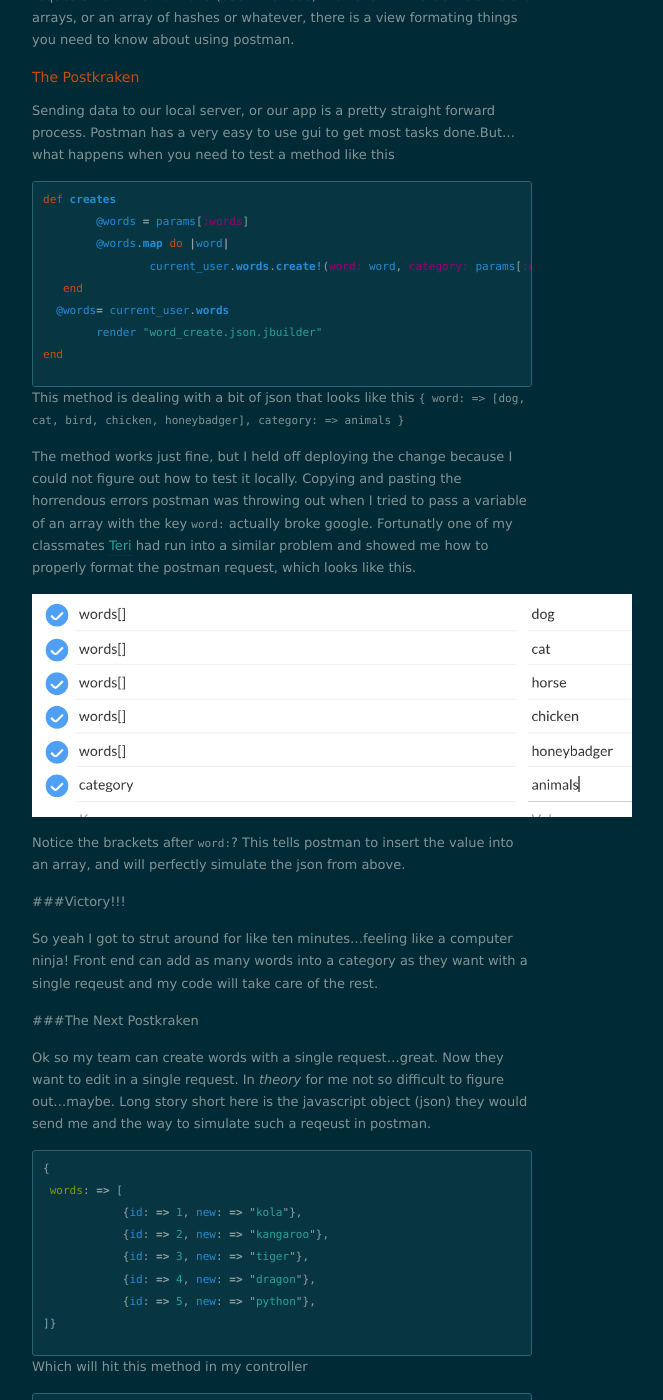
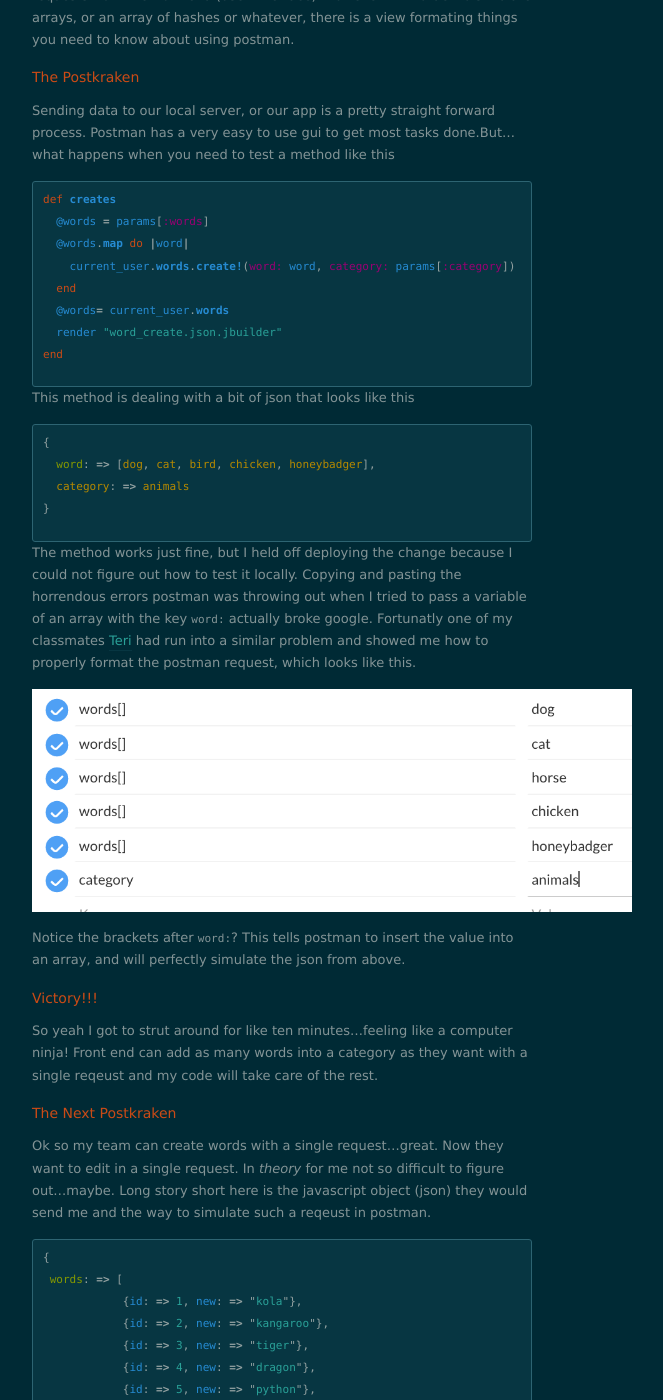
Before and after one commit to calderete/blog.github.io, a Jekyll site: the page built from _posts/2015-12-5-Postman-Is-Your-Freind-Most-of-the-Time.md, in a window 1280 px wide and 1400 px high, scrolled down 435 px. Shown: the whole window, without its empty margins (358-1021 px from the left). Built offline with Jekyll 4.4.1, drawn with Linux system fonts in a browser that asks for light colours; nearby versions of some CDN libraries; some of the changed text lies outside the part shown.

Commit message:
almost ready to go public

````diff
--- a/_posts/2015-12-5-Postman-Is-Your-Freind-Most-of-the-Time.md
+++ b/_posts/2015-12-5-Postman-Is-Your-Freind-Most-of-the-Time.md
@@ -10,20 +10,22 @@ Sending data to our local server, or our app is a pretty straight forward proces
 
 {% highlight ruby %}
 def creates
-	@words = params[:words]
-	@words.map do |word|
-		current_user.words.create!(word: word, category: params[:category])
-   end
+  @words = params[:words]
+  @words.map do |word|
+    current_user.words.create!(word: word, category: params[:category])
+  end
   @words= current_user.words
-	render "word_create.json.jbuilder"
+  render "word_create.json.jbuilder"
 end
 {% endhighlight ruby %}
 
 This method is dealing with a bit of json that looks like this
-```{
-		word: => [dog, cat, bird, chicken, honeybadger],
-		category: => animals
-	 }```
+{% highlight js %}
+{
+  word: => [dog, cat, bird, chicken, honeybadger],
+  category: => animals
+}
+{% endhighlight js %}
 
 The method works just fine, but I held off deploying the change because I could not figure out how to test it locally. Copying and pasting the horrendous errors postman was throwing out when I tried to pass a variable of an array with the key ```word:``` actually broke google. Fortunatly one of my classmates <a href="http://www.getlosthere.com">Teri</a> had run into a similar problem and showed me how to properly format the postman request, which looks like this.
 
@@ -57,8 +59,8 @@ Which will hit this method in my controller
 
 def edit
   params[words:].each do |new_word|
-  word = Word.find(new_word[:id])
-  word.update(word: new_word[:new])
+    word = Word.find(new_word[:id])
+    word.update(word: new_word[:new])
   end
 end
 
````
Also changed, not shown: other parts of _posts/2015-12-5-Postman-Is-Your-Freind-Most-of-the-Time.md (+2 -0 lines).
